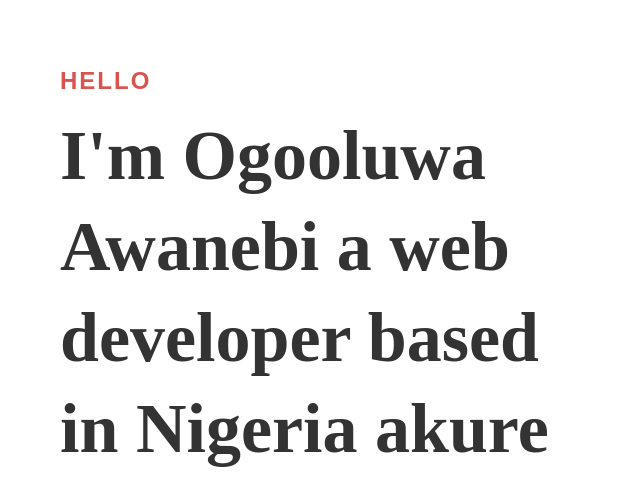
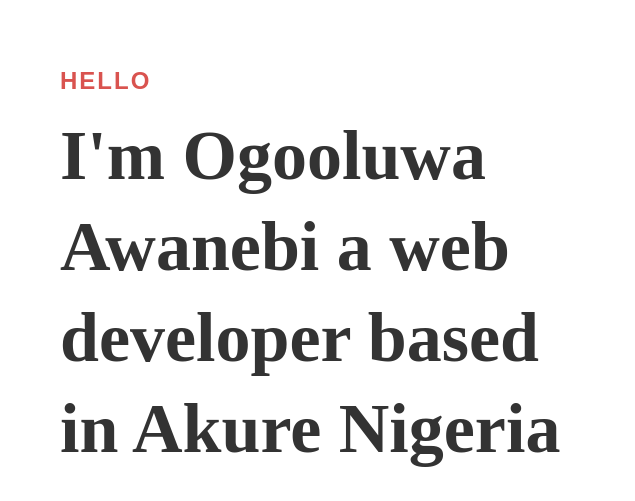
Before and after one commit to awanebiogooluwa-ui/portfolio, a plain HTML site: page index.html in a window 1280 px wide. Shown: the part 112-613 px from the top of the page, 0-635 px from the left. Drawn offline with Linux system fonts and the light colour scheme.

Commit message:
change portfolio index

```diff
--- a/index.html
+++ b/index.html
@@ -16,7 +16,7 @@
     </header>
     <div class="hero-content">
         <p class="subtitle">HELLO</p>
-        <h1>I'm Ogooluwa Awanebi a  web developer based in Nigeria akure</h1>
+        <h1>I'm Ogooluwa Awanebi a  web developer based in Akure Nigeria</h1>
         <div class="btn-group">
             <a href="#About"  class="btn btn-dark">MORE ABOUT ME </a>
             <a href="#Contact"  class="btn btn-outline">GET IN TOUCH</a>
```
